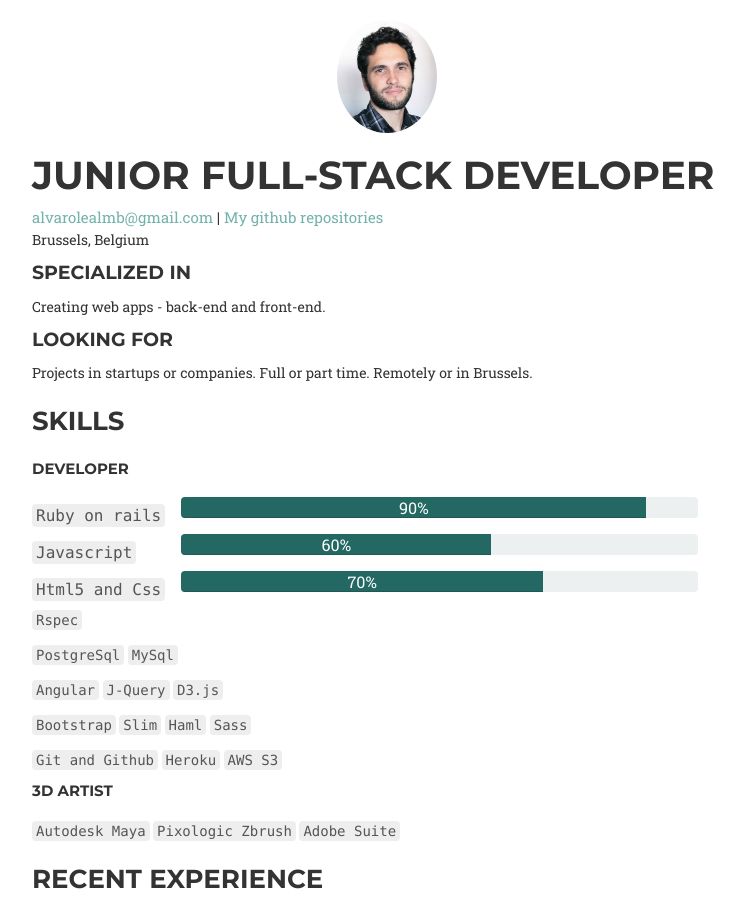
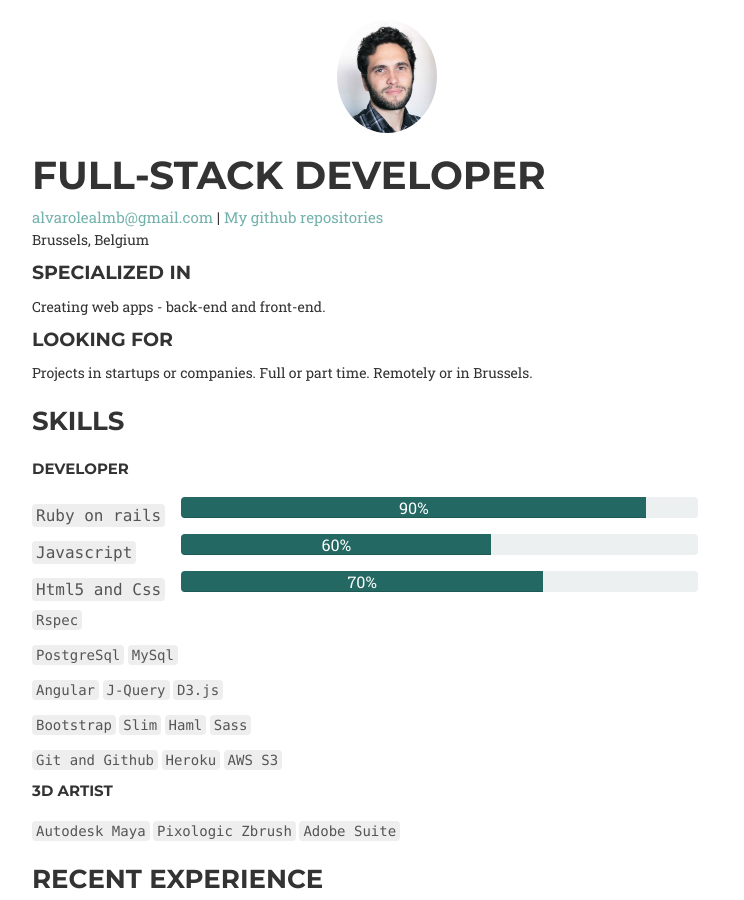
Before and after one commit to Bluesmile82/Bluesmile82.github.io, a Jekyll site: the page built from cv.md, in a window 1280 px wide and 900 px high. Shown: the whole window, without its empty margins (253-997 px from the left). Built offline with Jekyll 4.4.1, drawn with Linux system fonts in a browser that asks for light colours; some web fonts are replaced.

Commit message:
Changes pdf file

```diff
--- a/_posts/2015-05-17-CV.markdown
+++ b/_posts/2015-05-17-CV.markdown
@@ -8,7 +8,7 @@ category: cv
 permalink: /cv
 
 ---
-# Junior Full-Stack Developer
+# Full-Stack Developer
 
 <div id="webaddress">
 <a href="mailto:alvarolealmb@gmail.com" target="_blank">alvarolealmb@gmail.com</a>
```
Also changed, not shown: 1 other file.
